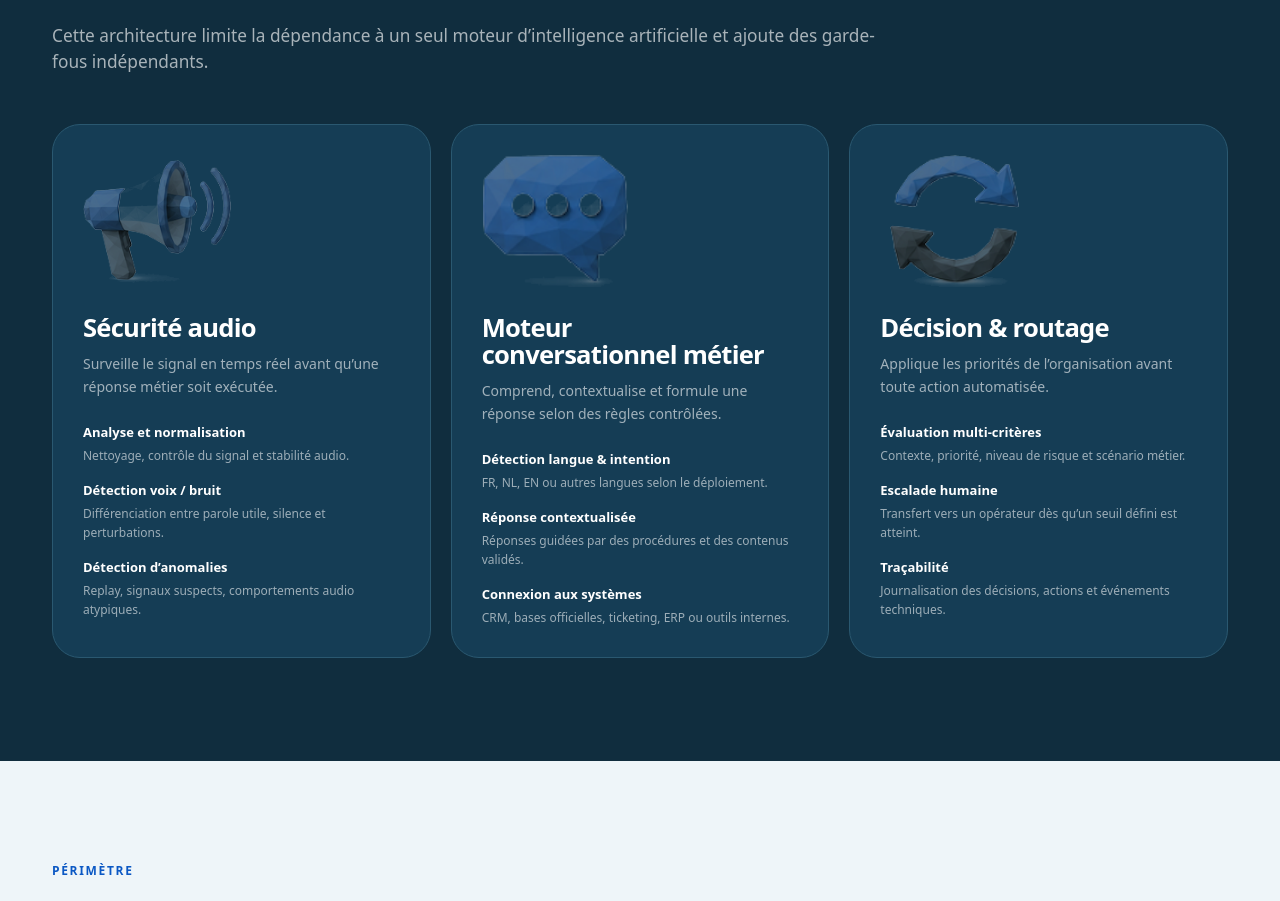
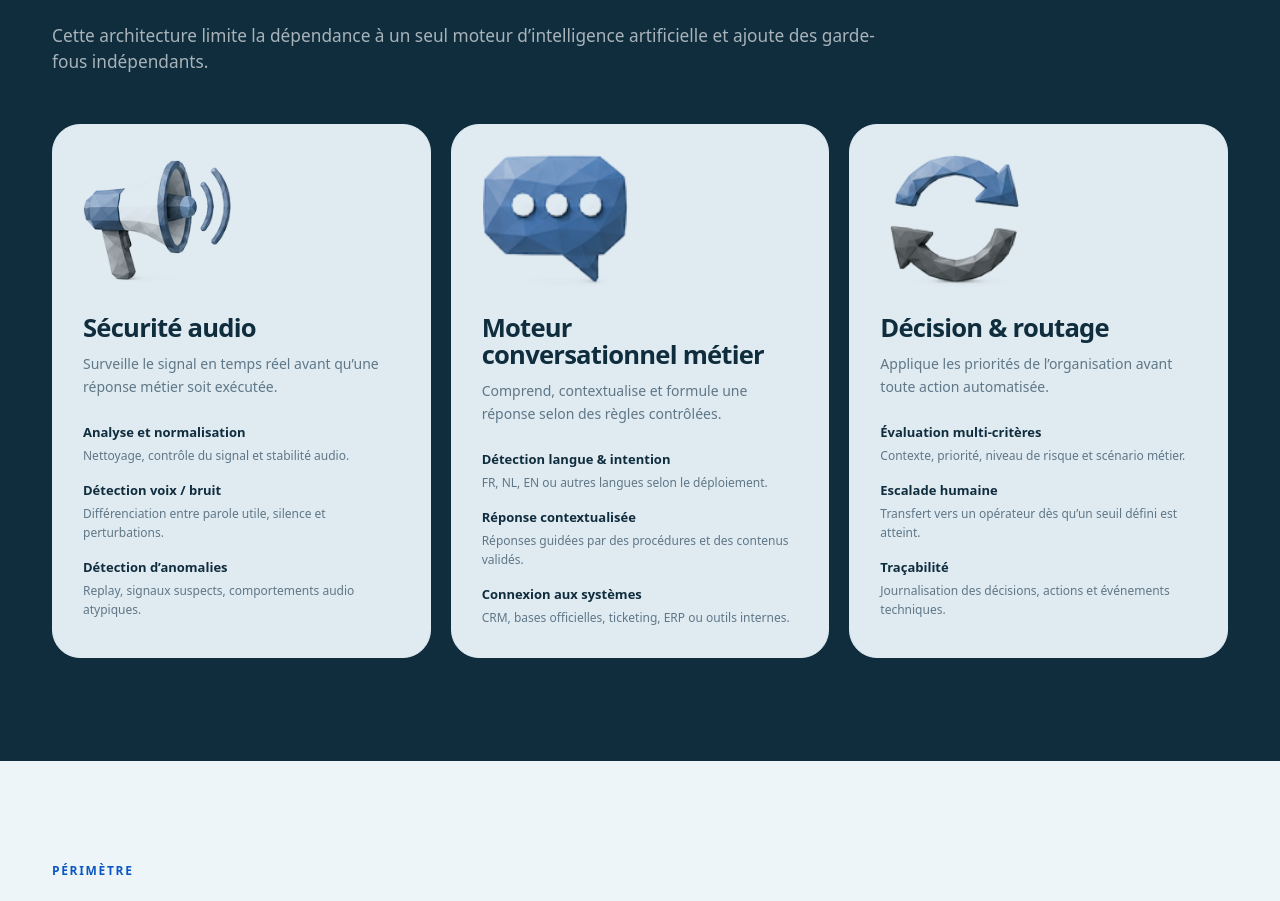
Before and after one commit to Banana-Navy/voicebot-inondations, a Next.js app: page /architecture in a window 1280 px wide. Shown: the part 3033-3934 px from the top of the page. Built offline with nearby package versions, Linux system fonts and the light colour scheme; a web font is replaced by a local one.

Commit message:
style: éclaircir les bentos de la section différence

```diff
--- a/app/globals.css
+++ b/app/globals.css
@@ -4,6 +4,7 @@
   --cream: #f5f8fa;
   --sand: #eef5f9;
   --cool: #e5eef4;
+  --footer: #dfeaf1;
   --surface: #ffffff;
   --line: #d5e2e9;
   --yellow: #1269e6;
@@ -149,11 +150,11 @@ p { text-wrap: pretty; }
 .protection-card ul, .scope-card ul { margin: 24px 0 0; padding-left: 20px; color: var(--soft); font-size: 13px; line-height: 1.8; }
 .parallel-band { background: var(--navy); color: white; }
 .parallel-band .section-intro .lead { color: rgba(255,255,255,.64); }
-.parallel-card { min-height: 420px; border-color: #2a5870; background: #153d55; box-shadow: none; }
-.parallel-card p { color: rgba(255,255,255,.6); }
+.parallel-card { min-height: 420px; border-color: var(--footer); background: var(--footer); color: var(--navy); box-shadow: none; }
+.parallel-card p { color: var(--soft); }
 .parallel-card dl { margin: 24px 0 0; }
 .parallel-card dt { margin-top: 15px; font-size: 13px; font-weight: 800; }
-.parallel-card dd { margin: 3px 0 0; color: rgba(255,255,255,.58); font-size: 12px; }
+.parallel-card dd { margin: 3px 0 0; color: var(--soft); font-size: 12px; }
 .scope-grid { display: grid; grid-template-columns: 1fr 1fr; gap: 22px; }
 .scope-card { border: 1px solid var(--line); border-radius: 28px; background: white; padding: 32px; }
 .scope-card h3 { margin: 0; font-size: 28px; }
@@ -209,7 +210,7 @@ p { text-wrap: pretty; }
 .page-cta .shell { display: flex; align-items: center; justify-content: space-between; gap: 44px; padding-block: 46px; }
 .page-cta h2 { margin: 0 0 8px; font-size: clamp(1.8rem, 3vw, 2.7rem); }
 .page-cta p { max-width: 690px; margin: 0; color: rgba(255,255,255,.66); }
-.site-footer { background: #dfeaf1; padding: 68px 0 20px; }
+.site-footer { background: var(--footer); padding: 68px 0 20px; }
 .footer-grid { display: grid; grid-template-columns: minmax(0,1fr) minmax(0,1.05fr) minmax(0,.82fr); gap: 58px; }
 .footer-brand { display: grid; grid-template-columns: 112px 1fr; gap: 18px; }
 .footer-brand > img { width: 105px; }
```
